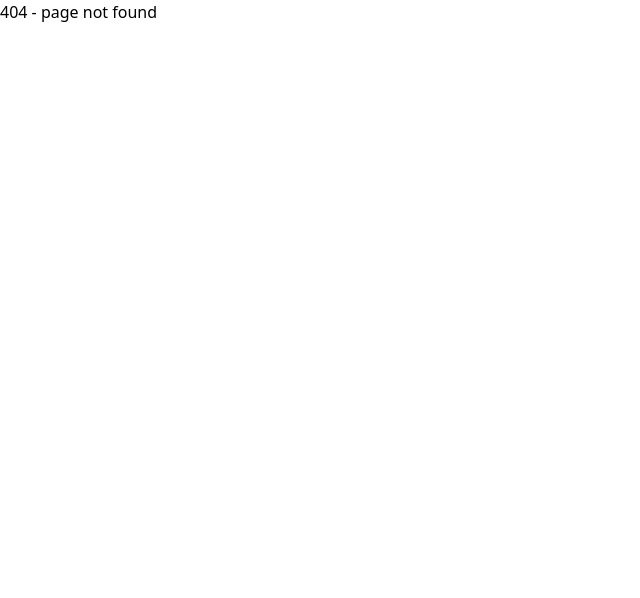
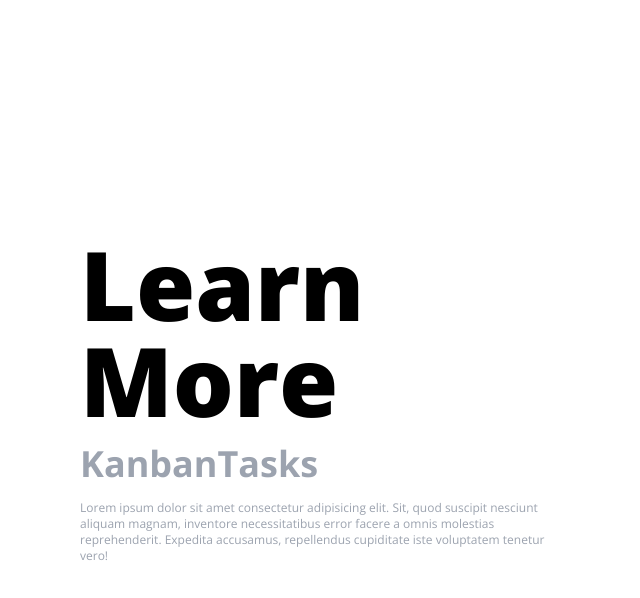
Before and after one commit to milan-sony/KanbanTasks, a React (Vite) app in the folder frontend/: page /learnmore in a window 1280 px wide. Before the commit this address had no page. Shown: the top 598 px of the page, without its empty margins (0-640 px from the left). Built offline with nearby package versions, Linux system fonts and the light colour scheme.

Commit message:
feat: learn more page created

```diff
--- a/frontend/src/components/Navbar/Navbar.jsx
+++ b/frontend/src/components/Navbar/Navbar.jsx
@@ -1,5 +1,6 @@
 import { Kanban } from 'lucide-react'
 import React from 'react'
+import { Link } from 'react-router'
 
 function Navbar() {
     return (
@@ -20,7 +21,7 @@ function Navbar() {
                 <div className="hidden w-full md:block md:w-auto" id="navbar-default">
                     <ul className="font-medium flex flex-col p-4 md:p-0 mt-4 border md:flex-row md:space-x-8 rtl:space-x-reverse md:mt-0 md:border-0">
                         <li>
-                            <button className='bg-black w-32 h-10 text-white font-Open-Sans font-medium rounded-md hover:bg-gray-600 mr-4'>Signup</button>
+                            <Link to={"/signup"} className='bg-black w-32 h-10 text-white font-Open-Sans font-medium rounded-md hover:bg-gray-600 mr-4'>Signup</Link>
                         </li>
                     </ul>
                 </div>
--- a/frontend/src/pages/Indexpage/Indexpage.jsx
+++ b/frontend/src/pages/Indexpage/Indexpage.jsx
@@ -1,6 +1,8 @@
 import React from 'react'
 import scrumBoard from "/undraw_scrum-board_uqku.svg"
 import { Kanban } from 'lucide-react'
+import { Link } from 'react-router'
+
 
 function Indexpage() {
     return (
@@ -21,9 +23,7 @@ function Indexpage() {
                     </button>
                     <div className="hidden w-full md:block md:w-auto" id="navbar-default">
                         <ul className="font-medium flex flex-col p-4 md:p-0 mt-4 border md:flex-row md:space-x-8 rtl:space-x-reverse md:mt-0 md:border-0">
-                            <li>
-                                <button className='bg-black w-32 h-10 text-white font-Open-Sans font-medium rounded-md hover:bg-gray-600 dark:bg-white dark:text-black dark:hover:text-white capitalize'>Signup</button>
-                            </li>
+                        <Link to={"/signup"} className='bg-black w-32 h-10 text-white font-Open-Sans font-medium rounded-md hover:bg-gray-600 dark:bg-white dark:text-black dark:hover:text-white capitalize flex justify-center items-center'>Signup</Link>
                         </ul>
                     </div>
                 </div>
@@ -34,8 +34,8 @@ function Indexpage() {
                     <h1 className='text-2xl sm:text-4xl md:text-4xl lg:text-6xl font-black font-Open-Sans text-black dark:text-white mb-5'>KanbanTasks</h1>
                     <p className='text-sm sm:text-base md:text-lg lg:text-xl font-Open-Sans font-medium text-gray-400 mb-5'>Boost productivity and collaboration with our Kanban board for task assignment and integrated reminders.</p>
                     <div className='flex flex-col items-center sm:flex-row sm:items-start'>
-                        <button className='bg-black w-32 h-10 text-white font-Open-Sans font-medium rounded-md hover:bg-gray-600 dark:bg-white dark:text-black dark:hover:text-white mb-4 sm:mr-4 capitalize'>Try it's free</button>
-                        <button className='bg-gray-400 w-32 h-10 text-white font-Open-Sans font-medium rounded-md hover:bg-gray-600 dark:bg-slate-600 dark:hover:bg-slate-400 sm:mr-4 capitalize'>Learn more</button>
+                        <Link to={"/signup"} className='bg-black w-32 h-10 text-white font-Open-Sans font-medium rounded-md hover:bg-gray-600 dark:bg-white dark:text-black dark:hover:text-white mb-4 sm:mr-4 capitalize flex justify-center items-center'>Try it's free</Link>
+                        <Link to={"/learnmore"} className='bg-gray-400 w-32 h-10 text-white font-Open-Sans font-medium rounded-md hover:bg-gray-600 dark:bg-slate-600 dark:hover:bg-slate-400 sm:mr-4 capitalize flex justify-center items-center'>Learn more</Link>
                     </div>
                 </div>
                 <div className="flex justify-center items-center"><img src={scrumBoard} alt="image" className='size-60 sm:size-60 md:size-60 lg:size-96' /></div>
--- /dev/null
+++ b/frontend/src/pages/LearnMorePage/LeanMorePage.jsx
@@ -0,0 +1,13 @@
+import React from 'react'
+
+function LeanMorePage() {
+    return (
+        <div className='flex flex-col justify-center h-screen w-1/2 p-20'>
+            <h1 className='text-black dark:text-white text-8xl font-black mb-4 font-Open-Sans'>Learn More</h1>
+            <h1 className='text-gray-400 text-4xl font-bold mb-4 font-Open-Sans'>KanbanTasks</h1>
+            <p className='text-gray-400 font-Open-Sans text-xs'>Lorem ipsum dolor sit amet consectetur adipisicing elit. Sit, quod suscipit nesciunt aliquam magnam, inventore necessitatibus error facere a omnis molestias reprehenderit. Expedita accusamus, repellendus cupiditate iste voluptatem tenetur vero!</p>
+        </div>
+    )
+}
+
+export default LeanMorePage
--- a/frontend/src/pages/Signuppage/Signuppage.jsx
+++ b/frontend/src/pages/Signuppage/Signuppage.jsx
@@ -2,8 +2,9 @@ import React from 'react'
 
 function Signuppage() {
     return (
-        <div>
-            <h1>Signup</h1>
+        <div className='grid grid-cols-1 md:grid-cols-2'>
+            <div className='bg-red-400'></div>
+            <div className='bg-blue-400'></div>
         </div>
     )
 }
--- a/frontend/src/router/Router.jsx
+++ b/frontend/src/router/Router.jsx
@@ -4,11 +4,13 @@ import Indexpage from '../pages/Indexpage/Indexpage';
 import Signuppage from '../pages/Signuppage/Signuppage';
 import Loginpage from '../pages/Loginpage/Loginpage';
 import Nopage from '../pages/Nopage/Nopage';
+import LeanMorePage from '../pages/Learnmorepage/LeanMorePage';
 
 function Router() {
     return (
         <Routes>
             <Route path='/' element={<Indexpage />} />
+            <Route path='/learnmore' element={<LeanMorePage />} />
             <Route path='/signup' element={<Signuppage />} />
             <Route path='/login' element={<Loginpage />} />
             <Route path="*" element={<Nopage />} />
```
